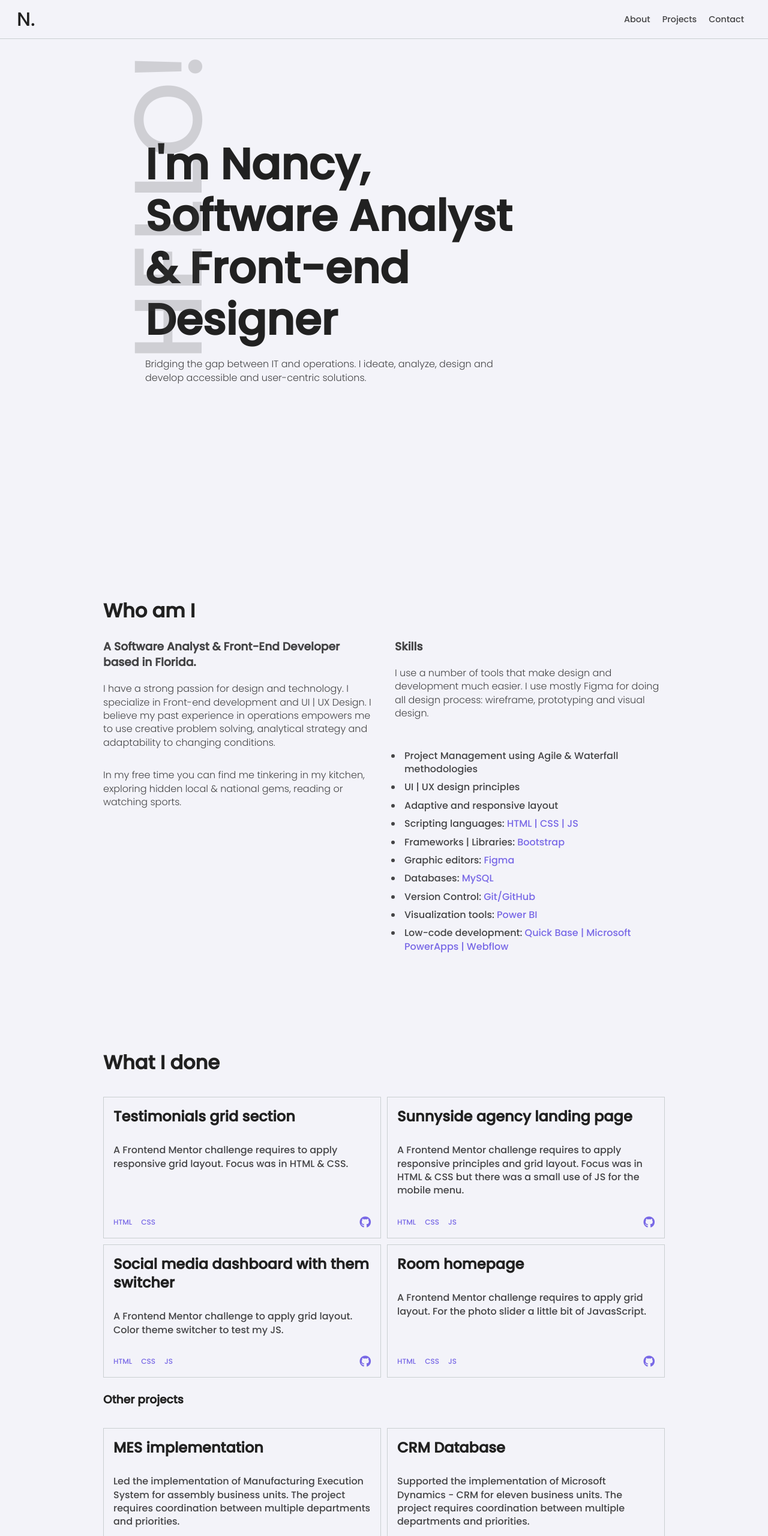
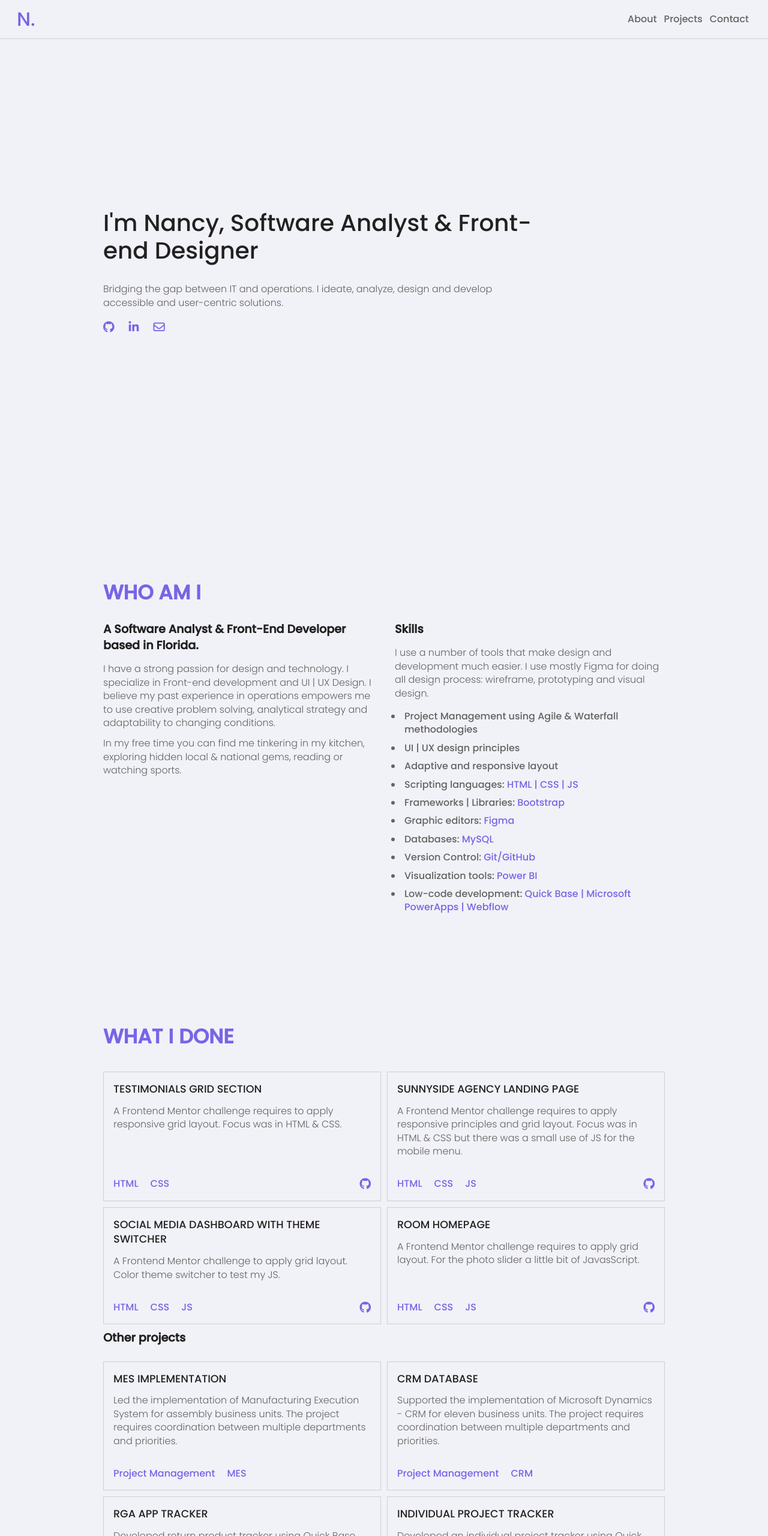
Before and after one commit to Tudigitalmrkter/personal-portfolio, a plain HTML site: page index.html in a window 1280 px wide. Shown: the top 2560 px of the page at 60% size. Drawn offline with nearby package versions, Linux system fonts and the light colour scheme; a script that the page names is missing.

Commit message:
Updated
Updated the portfolio for a clean code. Simplify for a first minimal viable product.

```diff
--- a/assets/css/custom.css
+++ b/assets/css/custom.css
@@ -35,15 +35,21 @@ html:focus-within {
     --fw-regular:300;
     --fw-medium:500;
 
+    /* || Fonts */
+    --fs-h1:2.43rem;
+    --fs-h2:2.1rem;
+    --fs-h3:1.2rem;
+    --fs-h5:1.1rem;
+    --fs-p:.75rem;
+
     /* || Custom colors */
 
-    --clr-bg:#f3f3f9; /* website background*/
-    --clr-light:#CACFD1; /* Cards border*/
-    --clr-bg-letter:#e5e5ec;
-    --clr-main-title:#212121; /* body text */
-    --clr-body:#444446; /* title and subtitles*/
-    --clr-ascent:#7868E6; /* icons nav*/
-    --shadow:rgba(2,12,27,0.7);
+    --clr-bg:hsl(240, 33%, 96%); /* website background*/
+    --clr-border:hsl(197, 7%, 81%); /* border*/
+    --clr-title:hsl(0, 0%, 13%); /* titles */
+    --clr-body-text:hsl(0, 0%, 39%); /* general text*/
+    --clr-ascent:hsl(248, 72%, 65%); /* icons nav hover*/
+    --shadow:hsla(216, 86%, 6%, 0.702);
 
     --section-spacing:3.5rem;
 
@@ -60,13 +66,7 @@ html:focus-within {
  /*========== z index ==========*/
        --z-tooltip: 10;
        --z-fixed: 100;
-    --z-modal:100 ;
-
-
-    --fs-xl:clamp(4rem, 4vw + 1rem, 8rem);
-    --fs-100: 1.125rem;
-
-
+       --z-modal:100 ;
 }
 
 /* General Settings */
@@ -77,7 +77,7 @@ body {
     font-size: 1rem;
     line-height: 1.4;
     min-height: 100vh;
-    color:var(--clr-body);
+    color:var(--clr-body-text);
     background-color: var(--clr-bg);
 }
 
@@ -91,27 +91,45 @@ a {
 }
 
 
-/* ---- Generic typography ---- */
+/* ---- Typography ---- */
 
-.section__title  {
-    position: relative;
+h1 {
     margin-bottom: var(--space-sm);
-    font-size: 2rem;
-    color: var(--clr-main-title);
+    font-size: var(--fs-h1);
+    font-weight: var(--fw-medium);
+    line-height: 1.2;
+    color: var(--clr-title);
 }
 
-.section__body {
-    margin-top: var(--space-md);
-    margin-bottom: var(--space-lg);
+h2 {
+    margin-bottom: var(--space-sm);
+    text-transform: uppercase;
+    font-size: var(--fs-h2);
+    color: var(--clr-ascent);
+}
+
+h3 {
+    margin-bottom: var(--space-sm);
+    font-size: var(--fs-h3);
+    color: var(--clr-title);
+}
+
+h5 {
+    margin-bottom: var(--space-sm);
+    text-transform: uppercase;
+    font-size: var(--fs-h5);
+    font-weight: var(--fw-medium);
+    color: var(--clr-title);
+}
+
+p {
     font-weight: var(--fw-regular);
     line-height: 1.4;
-    color:var(--clr-body);
+    color:var(--clr-body-text);
 }
 
-.section__subheading {
-    margin-top: var(--space-sm);
-    margin-bottom: var(--space-md);
-    color: var(--clr-main-title);
+.section__left p {
+    margin-bottom: var(--space-sm);
 }
 
 
@@ -121,7 +139,6 @@ a {
     margin:0 auto;
     max-width: 62.5rem;
     padding:0 var(--space-lg);
-
 }
 
 .center-flex {
@@ -131,27 +148,20 @@ a {
 }
 
 section {
-    margin-top: 2rem;
-    padding: var(--section-spacing) 0;
+    margin-bottom: var(--space-xxl);
+    padding-top:var(--section-spacing);
+    padding-bottom: var(--section-spacing);
 }
 
-
-
-/* || Card layout  */
-
-.h100 {
-    height: 100%;
-}
-
-.text--center {
-    text-align: center;
+.h-100 {
+    height: 100vh;
 }
 
 /* || Navigation section  */
 .logo {
     padding: var(--space-xxs);
     font-size: 2rem;
-    color: var(--clr-main-title);
+    color: var(--clr-ascent);
 }
 
 .header {
@@ -161,7 +171,7 @@ section {
     padding: var(--space-xs) var(--space-md);
     z-index: var(--z-fixed);
     background-color: var(--clr-bg);
-    border-bottom: 1px solid var(--clr-light);
+    border-bottom: 1px solid var(--clr-border);
 }
 
 .nav {
@@ -177,7 +187,7 @@ section {
     left: 0;
     width: 100%;
     padding: var(--space-lg) var(--space-md);
-    border-radius: 0 -1px 4px rgba(193,182,252,.5);
+    /* border-radius: 0 -1px 4px rgba(193,182,252,.5); */
 }
 
 .nav--list {
@@ -186,9 +196,8 @@ section {
 }
 
 .nav--link {
-    margin-right: 20px;
-    font-size: .90rem;
-    color: var(--clr-body);
+    margin-right: var(--space-sm);
+    color: var(--clr-body-text);
 }
 
 .nav--link:hover {
@@ -202,33 +211,12 @@ section {
     margin: 0 auto;
     width: 100%;
     padding-top: var(--space-xxl);
-    background: var(--clr-bg);
-    background-size: cover;
-    background-position: center;
 }
 
 .hero--content {
     position: relative;
     max-width: 70ch;
-    padding-left:70px;
-}
-
-.hero--content::before {
-    position: absolute;
-    content: "hello!";
-    left:-150px;
-    font-size: 10rem;
-    text-transform: uppercase;
-    transform: rotate(270deg);
-    opacity: .2;
-}
-
-h1 {
-
-    font-size: clamp(2.5rem, 8vw, 4.5rem);
-    line-height: 1.2;
-    font-family: var(--ff-secondary);
-    color: var(--clr-main-title);
+    margin-bottom: var(--space-md);
 }
 
 .hero--links {
@@ -236,9 +224,8 @@ h1 {
 }
 
 .hero--link i {
-    display: none;
-    margin-right: var(--space-sm);
-    padding: var(--space-xs);
+    font-size: 1.2rem;
+    margin-right:var(--space-md);
     color: var(--clr-ascent);
     cursor: pointer;
 }
@@ -267,31 +254,20 @@ h1 {
     }
 }
 
-/* || Projects */
 
-/* || Cards Section  */
-
+/* || Projects: Cards Section  */
 .card {
     position: relative;
     display: flex;
     flex-direction: column;
-    border: 1px solid var(--clr-light);
+    border: 1px solid var(--clr-border);
     box-shadow:var(--shadow);
-
 }
 
 .card__body {
     flex: 1 1 auto;
     padding:1rem 1rem;
 }
-
-.card__title {
-    margin-bottom: var(--space-md);
-    font-size: 1.5rem;
-    line-height: 1.3;
-    color: var(--clr-main-title);
-}
-
 
 .card__footer {
     display: flex;
@@ -309,16 +285,10 @@ h1 {
 .card__item {
     display: inline-block;
     margin-right: var(--space-md);
-    font-size: .75rem;
+    font-size: var(--p);
     color: var(--clr-ascent);
 }
 
-.card__img img {
-    width:100%;
-    height: 214px;
-    object-fit: cover;
-
-}
 .card__link i {
     font-size: 1.2rem;
     color: var(--clr-ascent);
@@ -379,8 +349,8 @@ h1 {
 /* || Contact section */
 
 .contact__link {
-    font-size: clamp(2.5rem, 5vw, 4rem);
-    font-weight: var(--fw-mbold);
+    font-size: var(--fs-h2);
+    font-weight: var(--fw-medium);
     color: var(--clr-ascent);
 }
 
@@ -394,20 +364,19 @@ h1 {
 
 .contact__text {
     margin-bottom: var(--space-md);
-    font-size: .75rem;
-
+    font-size: var(--fs-p);
 }
 
 .contact__icon  {
     display: flex;
     flex-direction: column;
-
-    font-size: 1.5rem;
+    font-size: var(--fs-p);
 
 }
 
 .contact__icon a {
     margin-bottom: 10px;
+    font-size: 1.2rem;
     color: var(--clr-ascent);
 }
 
@@ -417,8 +386,7 @@ h1 {
     padding: var(--space-xl);
     margin-top: var(--space-sm);
     text-align: center;
-    border-top:1px solid #484848;
-
+    border-top:1px solid var(--clr-border);
 }
 
 .footer span {
--- a/index.html
+++ b/index.html
@@ -52,9 +52,9 @@ rel="stylesheet">
 
 <!-- || Navigation section -->
 
-<header class="header" >
+<header class="header" id="home" >
     <nav class="nav" id="nav">
-        <a href="#" class="logo">N.</a>
+        <a href="#home" class="logo">N.</a>
         <div class="nav--menu" id="nav--menu">
             <ul class="nav--list nav--grid">
                     <li class="nav--item">
@@ -82,29 +82,26 @@ rel="stylesheet">
 
 <!-- || Hero Wrapper -->
 <section class="hero">
-    <div class="container h100 center-flex">
+    <div class="container h-100 center-flex">
         <div class="hero--content">
             <h1>I'm Nancy,
                 Software Analyst &
                 Front-end Designer
             </h1>
 
-            <p class="section__body">
+            <p>
                 Bridging the gap between IT and operations. I ideate, analyze, design and develop
                 accessible and user-centric solutions.
             </p>
         </div>
         <div class="hero--links">
-            <a href="#" class="hero--link">
+            <a href="https://github.com/Tudigitalmrkter" target="_blank" rel="noopener noreferrer" class="hero--link">
                 <i class="fab fa-github"></i>
             </a>
-            <a href="" class="hero--link">
+            <a href="https://www.linkedin.com/in/nancy-b-a6734539/" target="_blank" rel="noopener noreferrer" class="hero--link">
                 <i class="fab fa-linkedin-in"></i>
             </a>
-            <a href="" class="hero--link">
-                <i class="fab fa-codepen"></i>
-            </a>
-            <a href="" class="hero--link">
+            <a href="mailto:tudigitalmrkter@gmail.com"  class="hero--link">
                 <i class="far fa-envelope"></i>
             </a>
         </div>
@@ -115,27 +112,25 @@ rel="stylesheet">
 
 <section id="about" class="about">
     <div class="container">
-        <h2 class="section__title">
+        <h2>
             Who am I
         </h2>
         <div class="about--grid">
             <div class="section__left">
-             <h3 class="section--subtitle">
-            A Software Analyst & Front-End Developer based in Florida.
-             </h3>
-            <p class="section__body">
+                <h3>A Software Analyst & Front-End Developer based in Florida.</h3>
+                <p>
                 I have a strong passion for design and technology.
                 I specialize in Front-end development and UI | UX Design. I believe my past experience in operations empowers me
                 to use creative problem solving, analytical strategy and adaptability to changing conditions.
                 </p>
-            <p class="section__body">
+                <p>
                     In my free time you can find me tinkering
                     in my kitchen, exploring hidden local & national gems, reading or watching sports.
                 </p>
         </div>
         <div class="section__right">
                 <h3>Skills</h3>
-            <p class="section__body">
+                <p>
                     I use a number of tools that make design and development much easier.
                     I use mostly Figma for doing all design process: wireframe, prototyping and visual design.
                 </p>
@@ -163,15 +158,14 @@ rel="stylesheet">
 
 <section id="projects">
     <div class="container grid">
-        <h2 class="section__title">
-            What I done
-        </h2>
+        <h2>What I done</h2>
+
         <div class="card item1">
             <div class="card__body">
-               <h5 class="card__title">
+               <h5>
                 Testimonials grid section
                </h5>
-               <p class="card__text">
+               <p>
                 A Frontend Mentor challenge requires to apply responsive
                 grid layout. Focus was in HTML & CSS.
                </p>
@@ -181,7 +175,7 @@ rel="stylesheet">
                     <li class="card__item">HTML</li>
                     <li class="card__item">CSS</li>
                 </ul>
-                <a href="#" class="card__link">
+                <a href="https://github.com/Tudigitalmrkter/frontend-mentor-testimonials-grid-section" target="_blank" rel="noopener noreferrer" class="card__link">
                     <i class="fab fa-github"></i>
                 </a>
             </div>
@@ -189,10 +183,10 @@ rel="stylesheet">
 
         <div class="card item2">
             <div class="card__body">
-               <h5 class="card__title">
+               <h5>
                 Sunnyside agency landing page
                </h5>
-               <p class="card__text">
+               <p>
                 A Frontend Mentor challenge requires to apply responsive
                 principles and grid layout. Focus was in HTML & CSS but there
                 was a small use of JS for the mobile menu.
@@ -204,7 +198,7 @@ rel="stylesheet">
                     <li class="card__item">CSS</li>
                     <li class="card__item">JS</li>
                 </ul>
-                <a href="#" class="card__link">
+                <a href="https://github.com/Tudigitalmrkter/FM-sunnyside-agency-landing-page-solution-" target="_blank" rel="noopener noreferrer" class="card__link">
                     <i class="fab fa-github"></i>
                 </a>
             </div>
@@ -212,10 +206,10 @@ rel="stylesheet">
 
         <div class="card item3">
             <div class="card__body">
-               <h5 class="card__title">
-                Social media dashboard with them switcher
+               <h5>
+                Social media dashboard with theme switcher
                </h5>
-               <p class="card__text">
+               <p>
                 A Frontend Mentor challenge to apply grid layout. Color theme switcher
                 to test my JS.
                </p>
@@ -226,7 +220,7 @@ rel="stylesheet">
                     <li class="card__item">CSS</li>
                     <li class="card__item">JS</li>
                 </ul>
-                <a href="#" class="card__link">
+                <a href="https://github.com/Tudigitalmrkter/frontend-mentor-sm-dashboard-theme-switcher" target="_blank" rel="noopener noreferrer" class="card__link">
                     <i class="fab fa-github"></i>
                 </a>
         </div>
@@ -234,10 +228,10 @@ rel="stylesheet">
 
         <div class="card item4">
             <div class="card__body">
-               <h5 class="card__title">
+               <h5>
                 Room homepage
                </h5>
-               <p class="card__text">
+               <p>
                 A Frontend Mentor challenge requires to apply grid layout. For the
                 photo slider a little bit of JavasScript.
                </p>
@@ -248,7 +242,7 @@ rel="stylesheet">
                     <li class="card__item">CSS</li>
                     <li class="card__item">JS</li>
                 </ul>
-                <a href="#" class="card__link">
+                <a href="https://github.com/Tudigitalmrkter/frontend-mentor-solution-room-homepage" target="_blank" rel="noopener noreferrer" class="card__link">
                     <i class="fab fa-github"></i>
                 </a>
         </div>
@@ -258,10 +252,10 @@ rel="stylesheet">
 
         <div class="card item5">
             <div class="card__body">
-               <h5 class="card__title">
+               <h5>
                 MES implementation
                </h5>
-               <p class="card__text">
+               <p>
                 Led the implementation of Manufacturing Execution System
                 for assembly business units. The project requires coordination
                 between multiple departments and priorities.
@@ -277,10 +271,10 @@ rel="stylesheet">
 
         <div class="card item6">
             <div class="card__body">
-               <h5 class="card__title">
+               <h5>
                 CRM Database
                </h5>
-               <p class="card__text">
+               <p>
                 Supported the implementation of Microsoft Dynamics - CRM
                 for eleven business units. The project requires coordination
                 between multiple departments and priorities.
@@ -296,10 +290,10 @@ rel="stylesheet">
 
         <div class="card item7">
             <div class="card__body">
-               <h5 class="card__title">
+               <h5>
                 RGA App tracker
                </h5>
-               <p class="card__text">
+               <p>
                 Developed return product tracker using Quick Base low-code
                 development. The app provided group visibility, accesibility
                 and response.
@@ -315,10 +309,10 @@ rel="stylesheet">
 
         <div class="card item8">
             <div class="card__body">
-               <h5 class="card__title">
+               <h5>
                 Individual Project Tracker
                </h5>
-               <p class="card__text">
+               <p>
                 Developed an individual project tracker using Quick Base as
                 data entry form connected to Power BI to show the results and
                 provide automate subscriptions.
@@ -340,22 +334,22 @@ rel="stylesheet">
     <div class="container">
         <p class="contact__text">
             Feel free to contact me for any
-            digital project or information.
+            project or information.
         </p>
         <a href="mailto:tudigitalmrkter@gmail.com" class="contact__link">Contact me</a>
         <div class="contact__body">
             <div class="contact__icon">
-                    <a href="">
+                    <a href="https://github.com/Tudigitalmrkter">
                         <i class="fab fa-github"></i>
                     </a>
-                    <a href="">
+                    <a href="https://www.linkedin.com/in/nancy-b-a6734539/">
                         <i class="fab fa-linkedin-in"></i>
                     </a>
             </div>
             <p class="contact__text">
             I’m always ready to team up with cool and
             skilled people to provide the best solutions for users.
-            Let’s work together.
+            Let’s work together!
             </p>
         </div>
 
```
Lines whose indentation alone changed are shown as unchanged.
